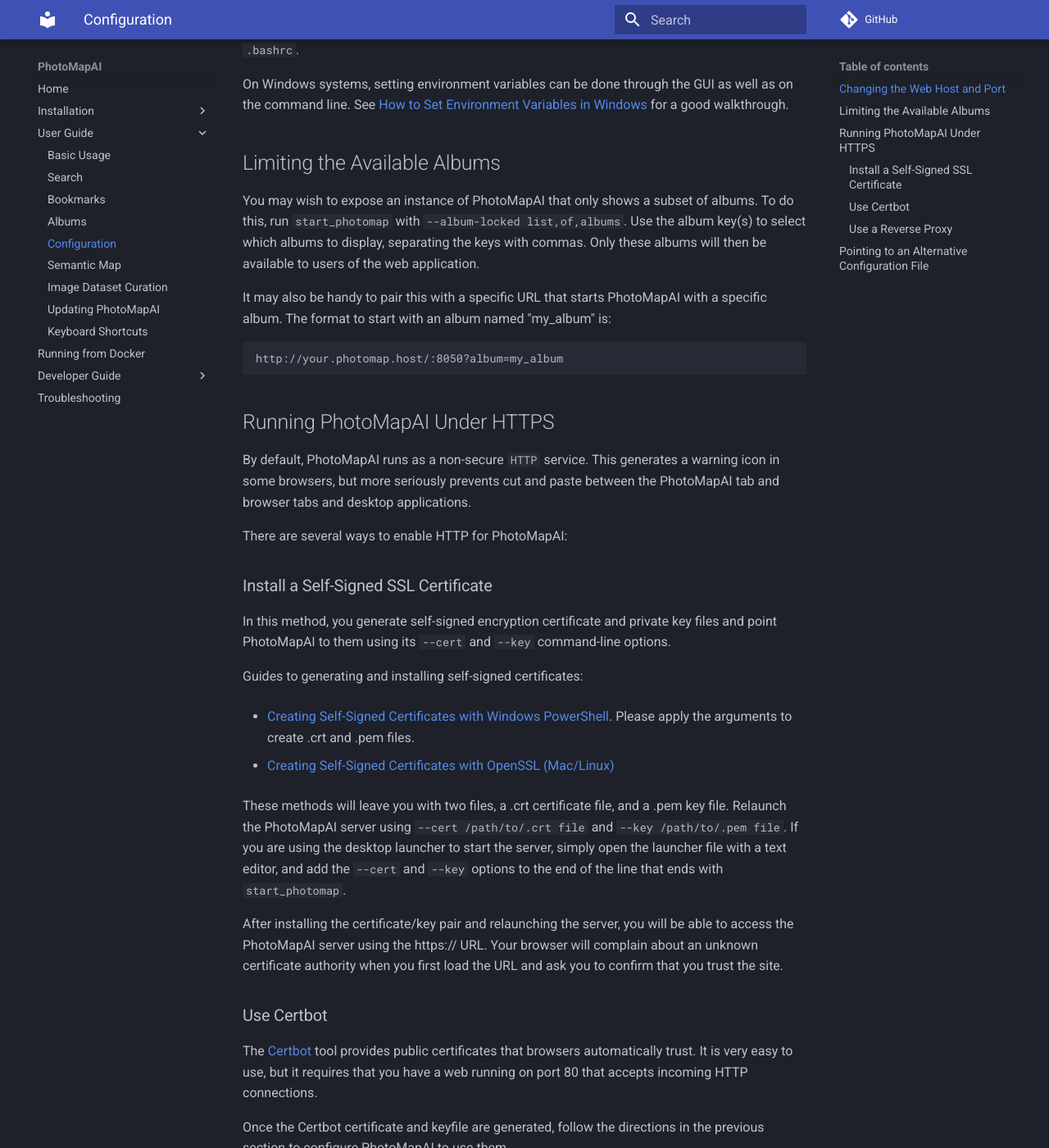
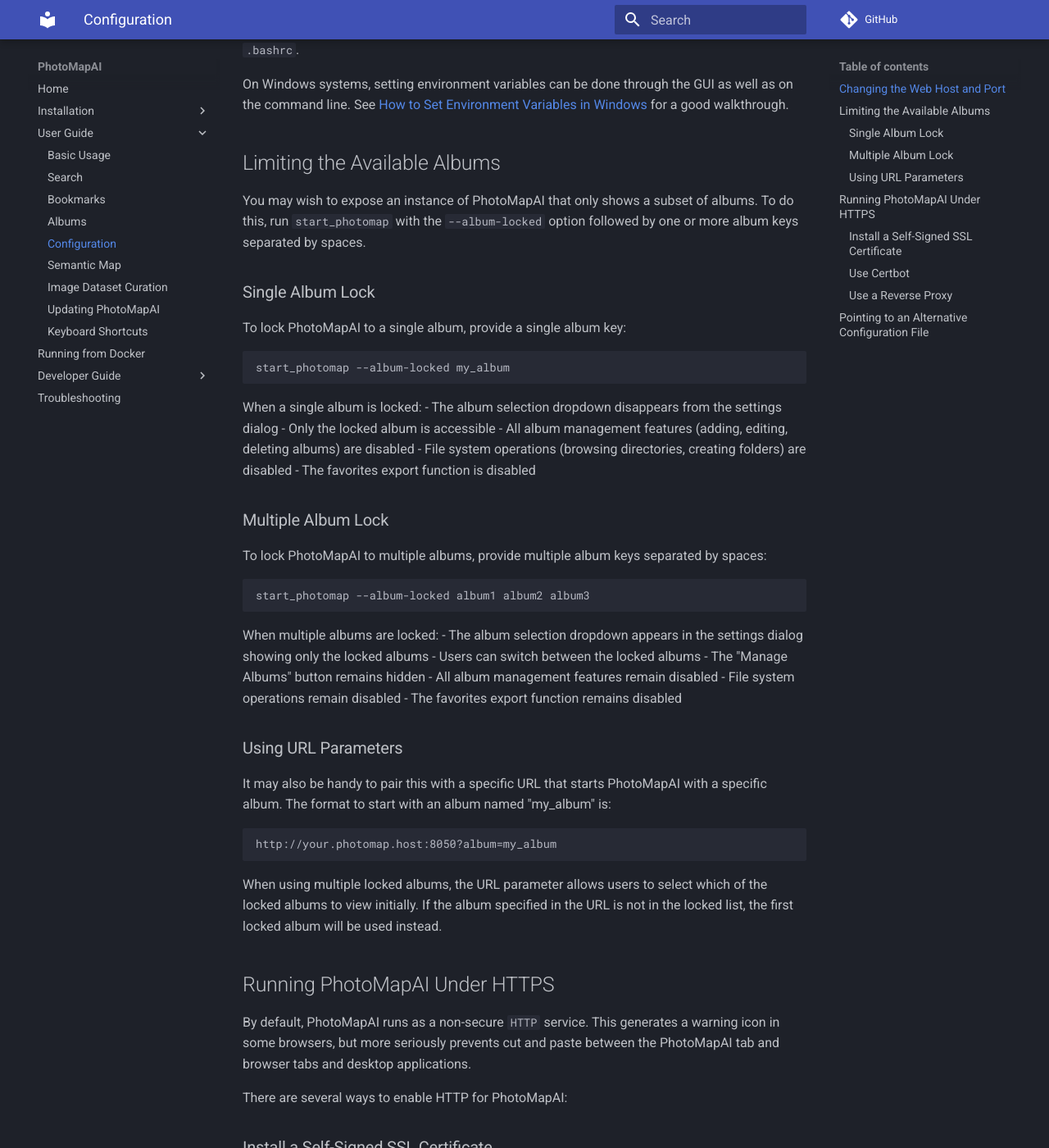
Before and after one commit to lstein/PhotoMapAI, an MkDocs documentation site: the page built from docs/user-guide/configuration.md, in a window 1280 px wide and 1400 px high, scrolled down 925 px. Shown: the whole window at 82% size. Built offline with MkDocs 1.6.1 and Material for MkDocs 9.7.7, drawn with Linux system fonts in a browser that asks for light colours; comment, search, counter and statistics services are not loaded.

Commit message:
Update documentation for multiple album locking
Co-authored-by: lstein <111189+lstein@users.noreply.github.com>

````diff
--- a/docs/user-guide/configuration.md
+++ b/docs/user-guide/configuration.md
@@ -29,13 +29,48 @@ On Windows systems, setting environment variables can be done through the GUI as
 
 ## Limiting the Available Albums
 
-You may wish to expose an instance of PhotoMapAI that only shows a subset of albums. To do this, run `start_photomap` with `--album-locked list,of,albums`. Use the album key(s) to select which albums to display, separating the keys with commas. Only these albums will then be available to users of the web application.
+You may wish to expose an instance of PhotoMapAI that only shows a subset of albums. To do this, run `start_photomap` with the `--album-locked` option followed by one or more album keys separated by spaces.
+
+### Single Album Lock
+
+To lock PhotoMapAI to a single album, provide a single album key:
+
+```bash
+start_photomap --album-locked my_album
+```
+
+When a single album is locked:
+- The album selection dropdown disappears from the settings dialog
+- Only the locked album is accessible
+- All album management features (adding, editing, deleting albums) are disabled
+- File system operations (browsing directories, creating folders) are disabled
+- The favorites export function is disabled
+
+### Multiple Album Lock
+
+To lock PhotoMapAI to multiple albums, provide multiple album keys separated by spaces:
+
+```bash
+start_photomap --album-locked album1 album2 album3
+```
+
+When multiple albums are locked:
+- The album selection dropdown appears in the settings dialog showing only the locked albums
+- Users can switch between the locked albums
+- The "Manage Albums" button remains hidden
+- All album management features remain disabled
+- File system operations remain disabled
+- The favorites export function remains disabled
+
+### Using URL Parameters
 
 It may also be handy to pair this with a specific URL that starts PhotoMapAI with a specific album. The format to start with an album named "my_album" is:
 
 ```bash
-http://your.photomap.host/:8050?album=my_album
+http://your.photomap.host:8050?album=my_album
 ```
+
+When using multiple locked albums, the URL parameter allows users to select which of the locked albums to view initially. If the album specified in the URL is not in the locked list, the first locked album will be used instead.
 
 
 ## Running PhotoMapAI Under HTTPS
````
